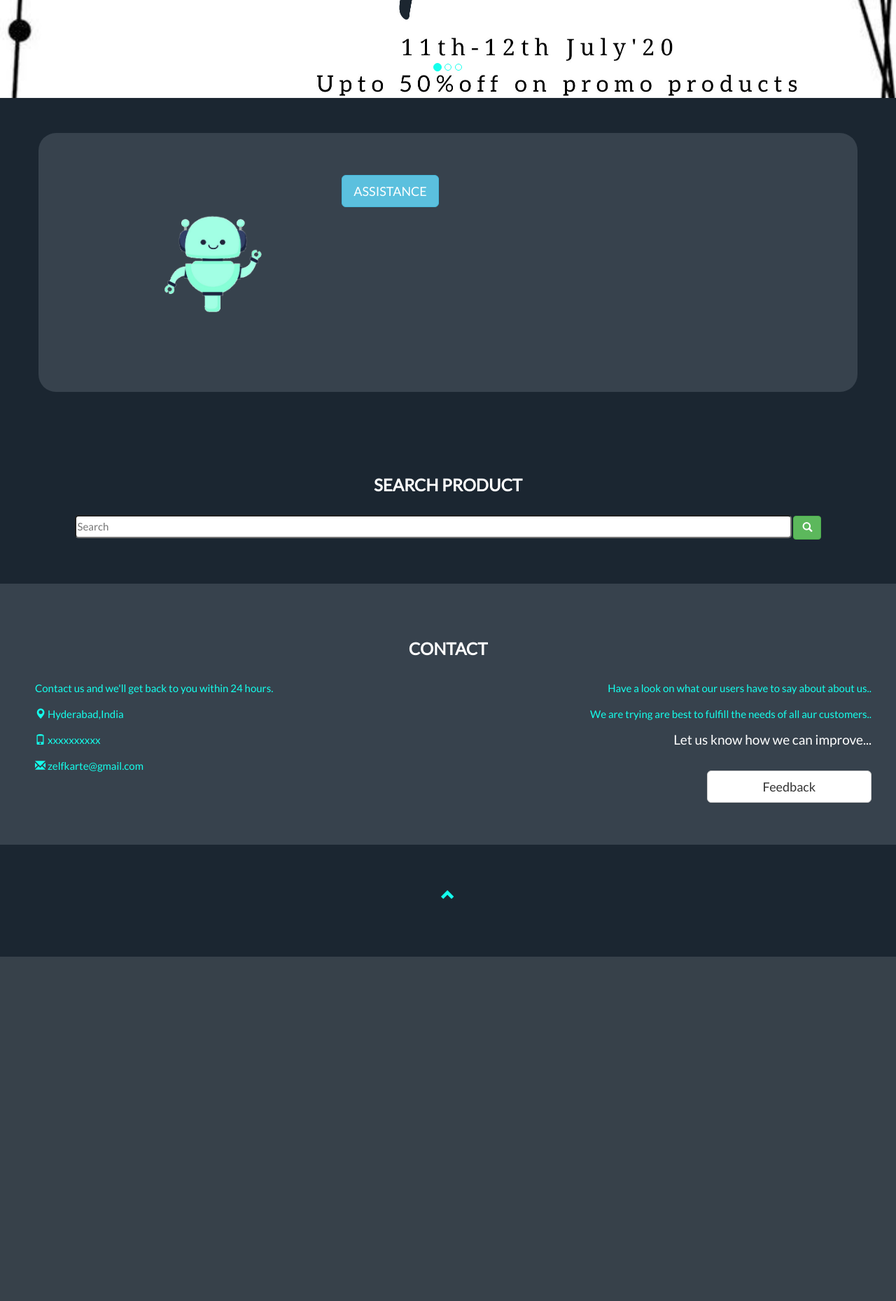
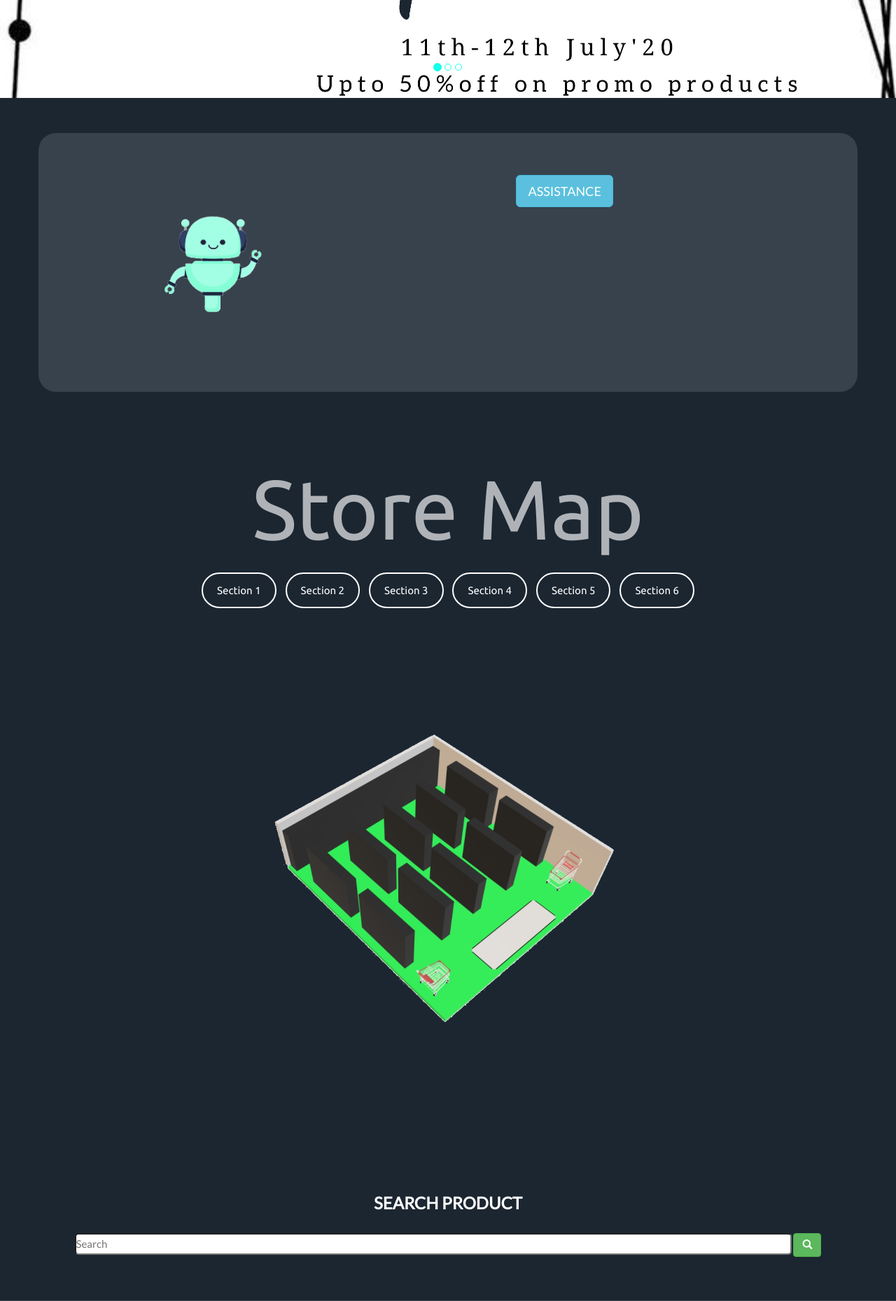
Before and after one commit to samruddhishastri/ZelfKarte, a Flask app: page /home in a window 1280 px wide. Shown: the part 332-2191 px from the top of the page at 70% size. Before the commit the page ends 1699 px from the top, so only its background shows below. Run offline with Flask 2, Linux system fonts and the light colour scheme; a user stored in the database is signed in; some libraries are stand-ins or nearby versions.

Commit message:
store map added

```diff
--- a/summerup/templates/home.html
+++ b/summerup/templates/home.html
@@ -15,6 +15,8 @@
   <link rel="stylesheet" href="https://use.fontawesome.com/releases/v5.11.2/css/all.css">
   <link href="https://fonts.googleapis.com/css2?family=Caveat&display=swap" rel="stylesheet">
   <link href="https://fonts.googleapis.com/css2?family=Roboto+Mono&display=swap" rel="stylesheet">
+
+
 
   <style>
   html
@@ -333,6 +335,147 @@
 
   </div>
 </div>
+<br><br><br>
+
+  <script type="text/javascript" src="https://code.jquery.com/jquery-2.2.4.min.js"></script>
+  <style type="text/css">
+  @import url(https://fonts.googleapis.com/css?family=Ubuntu:400,300italic,500);
+*{
+  margin: 0px;
+  padding: 0px;
+}
+body {
+  background-color: #1b2631;
+  text-align: center;
+}
+
+h1 {
+  font-family: 'Ubuntu', sans-serif;
+  color: rgba(255, 255, 255, 0.65);
+  font-size: 120px;
+  margin: 20px 0px;
+  font-weight: 100;
+}
+
+@media screen and (max-width: 480px){
+  h1{
+    font-size: 48px;
+  }
+  #map{
+    width: 100%;
+    margin-top: 25px !important;
+  }
+  .title ul li{
+    padding: 8px 0px !important;
+  }
+  li a{
+    padding: 9px 10px !important;
+  }
+  .title {
+    margin-top: 30px;
+  }
+}
+
+.title ul li {
+  list-style: none;
+  font-family: 'Ubuntu', sans-serif;
+  display: inline-block;
+  border: #fff solid 2px;
+  border-radius: 50px;
+  padding: 10px 0px;
+  margin: 5px;
+}
+
+li a{
+  text-decoration: none;
+  color: #fff;
+  -webkit-transition: all 300ms cubic-bezier(0.455, 0.030, 0.515, 0.955);
+  -moz-transition: all 300ms cubic-bezier(0.455, 0.030, 0.515, 0.955);
+  -o-transition: all 300ms cubic-bezier(0.455, 0.030, 0.515, 0.955);
+  transition: all 300ms cubic-bezier(0.455, 0.030, 0.515, 0.955);
+  padding: 10px 20px
+}
+
+li a:hover{
+  background: #fff;
+  color: #1db8e8;
+  border-radius: 50px;
+}
+
+#map{
+  margin-top: 40px;
+}
+
+</style>
+  <div class="container">
+  <h1>Store Map</h1>
+  <div class="title">
+    <ul>
+      <li><a class="title-blue">Section 1</a></li>
+      <li><a class="title-red">Section 2</a></li>
+      <li><a class="title-green">Section 3</a></li>
+      <li><a class="title-yellow">Section 4</a></li>
+      <li><a class="title-pink">Section 5</a></li>
+      <li><a class="title-grey">Section 6</a></li>
+    </ul>
+  </div>
+  <img id="map" src="{{ url_for('static', filename='store_map/' + 'main.png') }}">
+</div>
+
+<script type="text/javascript">
+  function precarica( img ) {
+     $( img ).each( function () {
+        $( '<img/>' )[ 0 ].src = this;
+      });
+    }
+    precarica([
+        'sec4.png',
+        'sec2.png',
+        'sec5.png',
+        'sec3.png',
+        'sec1.png',
+        'sec6.png'
+      ]);
+
+    jQuery(document).ready(function () {
+      $('.title-blue').mouseout(function(){
+        $("#map").attr('src', 'static/store_map/sec1.png');
+      }),
+      $('.title-blue').mouseover( function(){
+        $("#map").attr('src', 'static/store_map/sec1.png');
+      });
+      $('.title-red').mouseout(function(){
+        $("#map").attr('src', 'static/store_map/sec2.png');
+      }),
+      $('.title-red').mouseover( function(){
+        $("#map").attr('src', 'static/store_map/sec2.png');
+      });
+      $('.title-green').mouseout(function(){
+        $("#map").attr('src', 'static/store_map/sec3.png');
+      }),
+      $('.title-green').mouseover( function(){
+        $("#map").attr('src', 'static/store_map/sec3.png');
+      });
+      $('.title-yellow').mouseout(function(){
+        $("#map").attr('src', 'static/store_map/sec4.png');
+      }),
+      $('.title-yellow').mouseover( function(){
+        $("#map").attr('src', 'static/store_map/sec4.png');
+      });
+      $('.title-pink').mouseout(function(){
+        $("#map").attr('src', 'static/store_map/sec5.png');
+      }),
+      $('.title-pink').mouseover( function(){
+        $("#map").attr('src', 'static/store_map/sec5.png');
+      });
+      $('.title-grey').mouseout(function(){
+        $("#map").attr('src', 'static/store_map/sec6.png');
+      }),
+      $('.title-grey').mouseover( function(){
+        $("#map").attr('src', 'static/store_map/sec6.png');
+      });
+    });
+</script>
 <!-- here comes the product list which i cant do now because it requires alot of code like sorting products according the person and then suggesting it -->
 
 <div id="search-bar" >
--- a/summerup/templates/launching_page.html
+++ b/summerup/templates/launching_page.html
@@ -258,12 +258,12 @@
       <br><a href="{{ url_for('about') }}" class="btn btn-default btn-lg">Get in Touch</a>
     </div>
     <div class="col-sm-4 col-lg-2">
-      <img src="{{ url_for('static', filename='logo/' + 'xyz.png') }}" height="500" width="250">
+      <img src="{{ url_for('static', filename='logo/' + 'xyz.png') }}" class="w3-round w3-image w3-opacity w3-hover-opacity-off" alt="Photo of Me" width="300" height="300">
     </div>
   </div>
 </div>
 
-<div class="container-fluid bg-grey">
+<div class="container-fluid bg-grey w3-hide-small">
   <div class="row">
     <div class="col-sm-4">
       <span class="fas fa-chalkboard-teacher logo slideanim"></span>
```
Also changed, not shown: summerup/templates/about.html (+6 -6 lines), summerup/site.db, summerup/static/store_map/main.png (added), summerup/static/store_map/sec1.png (added), summerup/static/store_map/sec2.png (added), summerup/static/store_map/sec3.png (added), summerup/static/store_map/sec4.png (added), summerup/static/store_map/sec5.png (added), summerup/static/store_map/sec6.png (added), summerup/static/store_map/vending_machine.jpeg (added).
